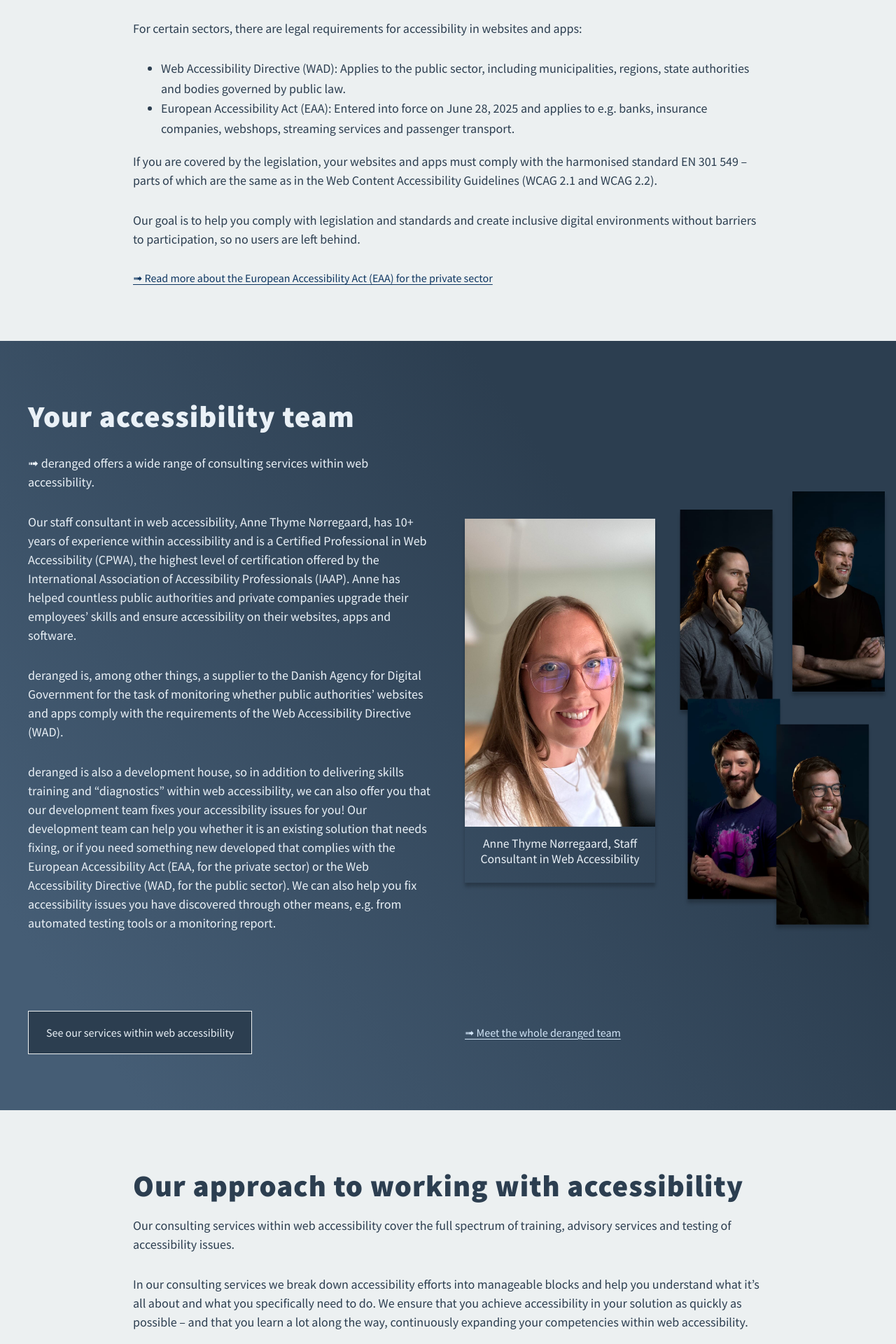
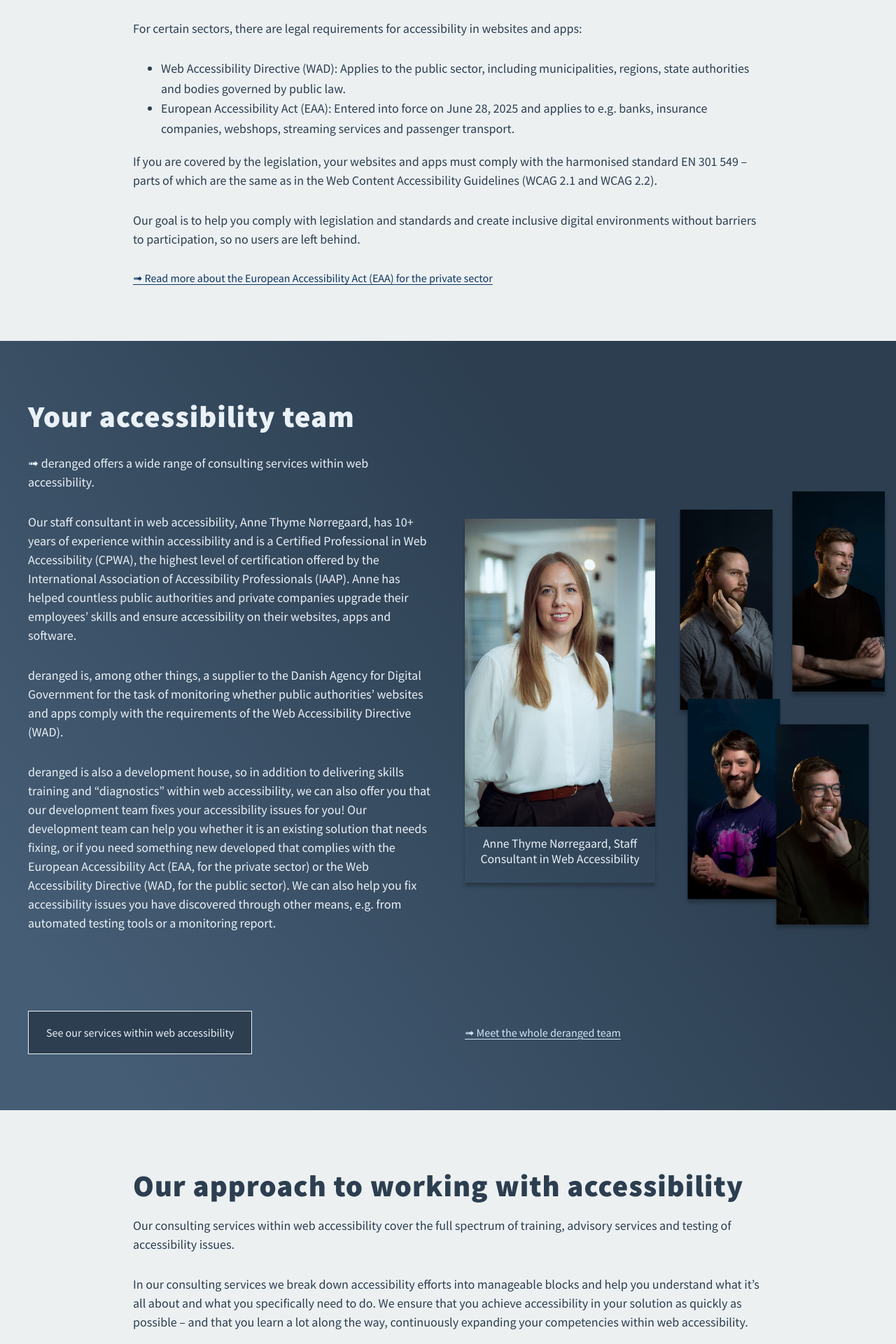
Before and after one commit to derangeddk/deranged.dk, a Jekyll site: the page built from accessibility/index.html, in a window 1280 px wide. Shown: the part 694-2614 px from the top of the page at 70% size. Built offline with Jekyll 4.4.1, drawn with Linux system fonts in a browser that asks for light colours; some web fonts are replaced; comment, search, counter and statistics services are not loaded.

Commit message:
Update team member image for Anne Thyme Nørregaard

```diff
--- a/accessibility/index.html
+++ b/accessibility/index.html
@@ -109,7 +109,7 @@ questions:
         </div>
         <div class="section__team-photos">
           <figure>
-            <img src="/img/people/anne-tingaengelighed.jpg" alt="" loading="lazy" class="team_member"/>
+            <img src="/img/people/anne-thumbnail.jpg" alt="" loading="lazy" class="team_member"/>
             <figcaption class="photo-caption">Anne Thyme Nørregaard, Staff Consultant in Web Accessibility</figcaption>
           </figure>
           <div><img src="/img/people/asbjoern-thegler.jpg" alt="" loading="lazy" class="team_member"/></div>
--- a/da/tilgaengelighed/index.html
+++ b/da/tilgaengelighed/index.html
@@ -106,7 +106,7 @@ questions:
         </div>
         <div class="section__team-photos">
           <figure>
-            <img src="/img/people/anne-tingaengelighed.jpg" alt="" loading="lazy" class="team_member"/>
+            <img src="/img/people/anne-thumbnail.jpg" alt="" loading="lazy" class="team_member"/>
             <figcaption class="photo-caption">Anne Thyme Nørregaard, Staff konsulent i webtilgængelighed</figcaption>
           </figure>
           <div><img src="/img/people/asbjoern-thegler.jpg" alt="" loading="lazy" class="team_member"/></div>
```
Also changed, not shown: img/people/anne-thumbnail.jpg (added), img/people/anne-tingaengelighed.jpg (deleted).
